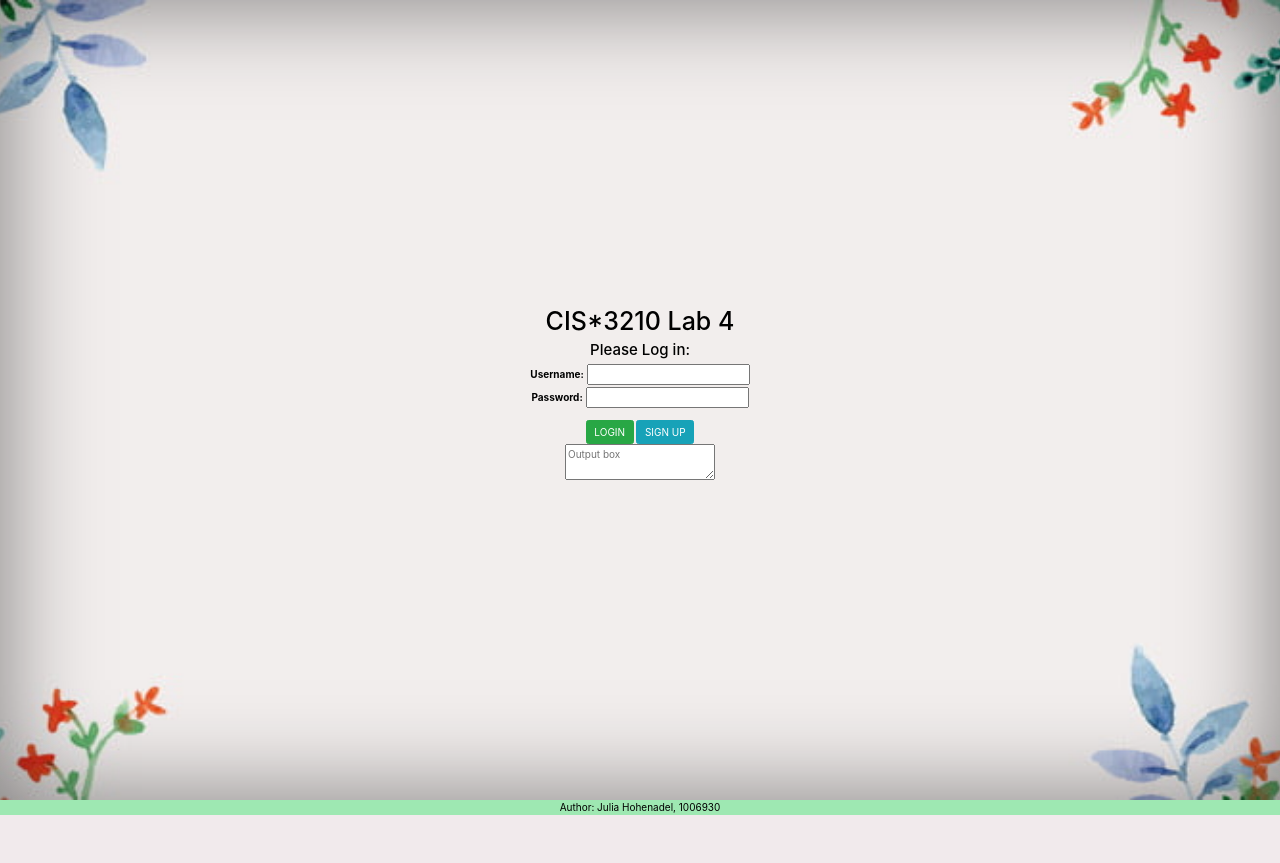
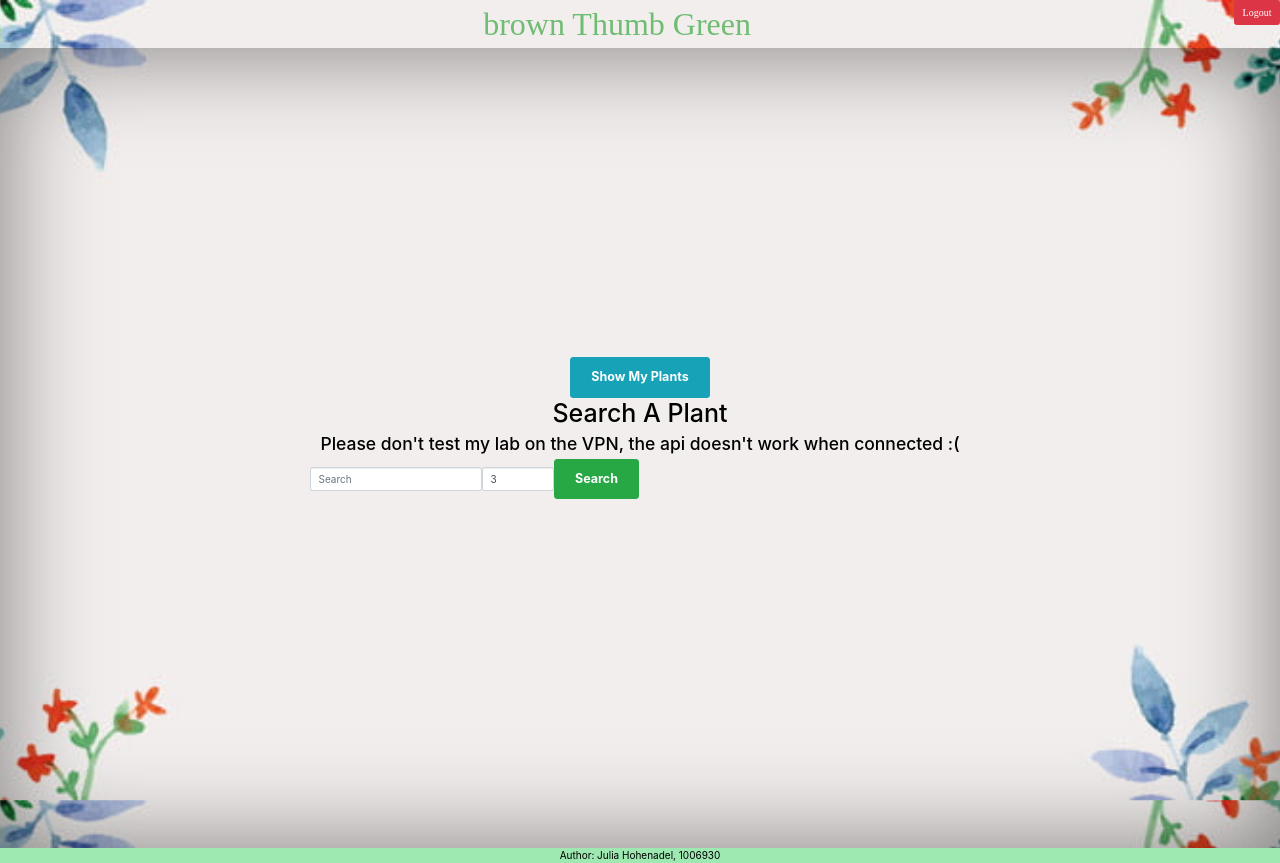
Before and after one commit to Gerudhoh/BrownThumbGreen, a Flask app: page / in a window 1280 px wide. Before the commit the page ends 815 px from the top, so only its background shows below. Run offline with Flask 2, Linux system fonts and the light colour scheme; data that the repository does not hold is empty; some libraries are stand-ins or nearby versions; some web fonts are replaced.

Commit message:
Done lab 9

```diff
--- a/app.py
+++ b/app.py
@@ -2,9 +2,13 @@
 
 from flask import Flask, render_template, request, jsonify, session, redirect, url_for
 import json
-import pymysql
-pymysql.install_as_MySQLdb()
+import sys
+import traceback
+import MySQLdb
 import MySQLdb.cursors
+import requests
+
+token = "mkuPQP5rVg7AKp5bgwdJ0qn-nsoQgXY4r8HRLksHw-4"
 
 app = Flask(__name__, static_url_path='')
 app.config.update(
@@ -15,6 +19,9 @@ app.config.update(
 
 @app.route('/')
 def index(name=None):
+    session['username'] = "username"
+    session['logged_in'] = True
+    session['userID'] = 1
     if 'username' in session:
         return render_template('index.html', name=name)
     return render_template('index.html', name=name)
@@ -28,17 +35,27 @@ def getDB():
     return db
 
 # Create Table
-@app.route("/initTable", methods=["GET"])
+@app.route("/initTables", methods=["GET"])
 def initTable(name=None):
     db = getDB()
 
     cursor = db.cursor()
 
-    myQuery = "CREATE TABLE IF NOT EXISTS USERS ("
-    myQuery += "username VARCHAR(60) NOT NULL,"
-    myQuery += "password VARCHAR(60) NOT NULL)"
+    userTable = "CREATE TABLE IF NOT EXISTS USERS ("
+    userTable += "user_id INT AUTO_INCREMENT PRIMARY KEY,"
+    userTable += "username VARCHAR(60) NOT NULL,"
+    userTable += "password VARCHAR(60) NOT NULL)"
 
-    cursor.execute(myQuery)
+    cursor.execute(userTable)
+
+    plantTable = "CREATE TABLE IF NOT EXISTS PLANTS ("
+    plantTable += "plant_id INT NOT NULL,"
+    plantTable += "user_id INT NOT NULL,"
+    plantTable += "FOREIGN KEY(user_id) REFERENCES USERS(user_id) ON DELETE CASCADE)"
+
+    cursor.execute(plantTable)
+
+
     db.commit()
     db.close()
 
@@ -66,8 +83,8 @@ def getUser():
             return jsonify({'user': username + " not found", 'password': "IDK"})
 
         return jsonify({'user': username, 'password': password})
-    except:
-        return jsonify({'result':'error ' + sys.exc_info()[0] + " occured"})
+    except Exception as ex:
+        return jsonify({'result':'error ' + str(ex) + " occured"})
 
 # Update user
 @app.route("/users", methods=["PUT"])
@@ -101,8 +118,8 @@ def updateUser():
         db.close()
         return jsonify({'user': username, 'new_password': password})
 
-    except:
-        return jsonify({'result':'error ' + sys.exc_info()[0] + " occured"})
+    except Exception as ex:
+        return jsonify({'result':'error ' + str(ex) + " occured"})
 
 # Delete user
 @app.route("/users", methods=["DELETE"])
@@ -128,8 +145,8 @@ def deleteUser():
         db.commit()
         db.close()
         return jsonify({'result':'user ' + username + ' was successfully deleted'})
-    except:
-        return jsonify({'result':'error ' + sys.exc_info()[0] + " occured"})
+    except Exception as ex:
+        return jsonify({'result':'error ' + str(ex) + " occured"})
 
 # Create User
 @app.route("/users", methods=["POST"])
@@ -151,15 +168,60 @@ def createUser():
             db.close()
             return jsonify({'result':'user ' + username + ' already in the database'})
 
-        myQuery = "insert into USERS values (\" %s \"," + "\" %s \")"
+        myQuery = "insert into USERS values (null, \" %s \"," + "\" %s \")"
         cursor.execute(myQuery, (username, password))
 
         db.commit()
         db.close()
 
         return jsonify({'result':'added user ' + username + ' to database'})
-    except:
-        return jsonify({'result':'error ' + sys.exc_info()[0] + " occured"})
+    except Exception as ex:
+        return jsonify({'result':'error ' + str(ex) + " occured"})
+
+#Search Plant
+@app.route("/plantSearch", methods=["POST"])
+def plantSearch():
+    queryPlant = request.form['queryPlant']
+    quantity = request.form['quantity']
+    data  = requests.get('https://trefle.io/api/v1/plants/search?token=' + token + '&q=' + queryPlant + '&limit=' + quantity)
+    return json.dumps(data.json())
+
+#Save a Plant
+@app.route("/savePlant", methods=["POST"])
+def savePlant():
+    plantId = request.form['plantID']
+    userId = str(session['userID'])
+
+    db = getDB()
+    cursor = db.cursor()
+    myQuery = "insert into PLANTS values (" + plantId + "," + userId + ")"
+    cursor.execute(myQuery)
+    db.commit()
+    db.close()
+    return jsonify({'result':'added plant ' + plantId + ' to database'})
+
+#Load all plants
+@app.route("/loadPlants", methods=["POST"])
+def loadPlants():
+    userId = str(session['userID'])
+
+    db = getDB()
+    cursor = db.cursor()
+    cursor.execute("SELECT * FROM PLANTS where user_id = %s ;", (userId))
+    plants = cursor.fetchall()
+
+    plantJsons = []
+    for plant in plants:
+        id = plant[0]
+        plant  = requests.get('https://trefle.io/api/v1/plants/'+ str(id) + '?token=' + token)
+        plantJsons.append(plant.json())
+
+    cursor.close()
+    return json.dumps(plantJsons)
+
+
+def plantInfo():
+    data  = requests.get('https://trefle.io//api/v1/plants/' + id)
 
 # Login
 @app.route("/login", methods=["POST"])
@@ -167,6 +229,9 @@ def login():
     print("LOGGING IN")
     username = request.form['username']
     password = request.form['password']
+    # session['username'] = username
+    # session['logged_in'] = True
+    # return render_template('index.html')
 
     try:
         db = getDB()
@@ -178,13 +243,15 @@ def login():
         userExists = cursor.fetchone()
 
         if userExists is not None:
+            userID = userExists[0]
             db.close()
             session['username'] = username
             session['logged_in'] = True
+            session['userID'] = userID
             print(session)
             return render_template('index.html')
 
-        cursor.execute("SELECT * FROM USERS where username = \" %s \";", (username))
+        cursor.execute("SELECT * FROM USERS where username = \" %s \";", (username,))
 
         userExistsWrongPwd = cursor.fetchone()
         db.close()
@@ -192,9 +259,9 @@ def login():
         if userExistsWrongPwd is not None:
             return jsonify({'result':'user ' + username + ' exists, but the password is wrong.', 'fail': "Wrong password"})
         else:
-            return jsonify({'result':'user ' + username + ' does not exist! Please SIGNUP'})
-    except:
-        return jsonify({'result':'error ' + sys.exc_info()[0] + " occured"})
+            return jsonify({'result':'user ' + username + ' does not exist! Please SIGNUP', 'error': "User Doesn't exist!"})
+    except Exception as ex:
+        return jsonify({'result':'error ' + str(ex) + " occured", 'error': "error occurred"})
 
 @app.route('/logout', methods=["POST"])
 def logout():
--- a/static/css/cover.css
+++ b/static/css/cover.css
@@ -62,7 +62,7 @@ body {
 
 /* Padding for spacing */
 .inner {
-  padding: 30px;
+  padding: 15px;
 }
 
 
--- a/static/css/custom.css
+++ b/static/css/custom.css
@@ -1,3 +1,23 @@
 body {
     background-color: #fecfff;
 }
+
+@font-face {
+    font-family: 'Plantletters'; /*a name to be used later*/
+    src: url('Plantsletters.ttf');
+}
+
+
+.websiteTitle {
+    font-size: xx-large;
+    color: #6fbd72;
+    font-family: 'Plantletters';
+}
+
+.imageCol {
+    white-space: nowrap;
+    display: block;
+    margin-left: auto;
+    margin-right: auto;
+    margin: 0 auto;
+  }
--- a/static/js/init.js
+++ b/static/js/init.js
@@ -5,12 +5,9 @@ $(document).ready(function () {
 
         $.ajax({
           type: 'get',         //Request type
-          url: '/initTable',   //The server endpoint we are connecting to
+          url: '/initTables',   //The server endpoint we are connecting to
           success: function (result) {
-            console.log("INIT:");
             console.log(result);
-            console.log("~~~~~~~~~~~~~");
-            $("#output").html(output.result);
           },
           fail: function(error) {
             console.log(error);
@@ -18,6 +15,8 @@ $(document).ready(function () {
       });
 
         $('#login').on('submit', function(event) {
+           $('#output').text("").show();
+           $('#help').hide();
             if(event.originalEvent.submitter.id == "SIGNUP") {
               signup();
             } else if (event.originalEvent.submitter.id == "LOGIN") {
@@ -36,8 +35,50 @@ $(document).ready(function () {
               location.reload();
           }});
         });
+
+        $('#myPlants').click(function () {
+          $('#plantsTable').hide();
+          if($('#myPlants').text() === "Show My Plants"){
+            $('#myPlants').text("Loading...");
+            $('#search').hide();
+            getUserPlants();
+          } else {
+            $('#plantsTable').append("");
+            $('#search').show();
+            $('#myPlants').text ("Show My Plants");
+          }
+
+        });
+
+        $('#plantSearch').click(function () {
+          plantsSearch();
+      });
 });
 
+async function getUserPlants() {
+  const rawData = await $.ajax({
+    type: 'POST', //Request type
+    url: '/loadPlants',   //The server endpoint we are connecting to
+    success: function(result){
+      $('#myPlants').text("Search Plants");
+    }});
+    const result = JSON.parse(rawData);
+    populateTableForUser(result);
+}
+
+async function plantsSearch() {
+  const rawData = await $.ajax({
+    data : {
+            queryPlant : $('#plantBar').val(),
+            quantity: $('#quantity').val(),
+          },
+    type: 'POST', //Request type
+    url: '/plantSearch',   //The server endpoint we are connecting to
+    });
+  const result = JSON.parse(rawData);
+  populateTable(result.data);
+  return result;
+}
 
 function login() {
   $.ajax({
@@ -49,13 +90,17 @@ function login() {
        url : '/login',
        success: function(result){
          console.log(result);
-         location.reload();
          if (result.fail != null){
           $('#help').show();
+         } else if (result.error != null){
+          $('#output').text(result.result).show();
+         } else {
+          location.reload();
          }
      },
      fail: function(error) {
        console.log(error);
+       $('#help').show();
      }});
 }
 
@@ -132,3 +177,111 @@ function deleteUser() {
        console.log(error);
      }});
 }
+
+
+function savePlant(plantId){
+  $.ajax({
+    type: 'POST', //Request type
+    data : {
+      plantID: plantId,
+          },
+    url: '/savePlant',   //The server endpoint we are connecting to
+    success: function(result){
+      console.log(result.result);
+  }});
+}
+
+/**
+ *
+ * @param {JSON} plants a json of all the results from the search
+ */
+function populateTable(plants) {
+  $('#plantsTable').show();
+  $('#plantsTable').html('<tr style="text-align: center;" class="d-flex"><th width="25%">Picture</th><th>Common Name</th><th>Scientific Name</th> </tr>');
+  for(let i = 0, f; f = plants[i]; i++) {
+    let row = "";
+    let plant = plants[i];
+    row += '<tr class="d-flex">';
+    // image
+    row += '<td class="imageCol">';
+    if(plant.image_url != null) {
+      row += '<img src=' + plant.image_url + ' style="display:block;vertical-align: bottom;" width="20%" height="20%"">';
+    } else {
+      row += "Unavailable"
+    }
+    row += '</td>';
+    // common name
+    row += '<td>';
+    row += plant.common_name;
+    row += '</td>';
+    // scientific name
+    row += '<td>';
+    row += plant.scientific_name;
+    row += '</td>';
+    // Save button
+    row += '<td>';
+    row += '<button type="button" class="btn btn-success btn-circle btn-sm" onclick=savePlant('+ plant.id +')>Save</button>';
+    row += '</td>';
+
+    row += '</tr>';
+    $('#plantsTable').append(row);
+  }
+}
+
+  /**
+ *
+ * @param {JSON} plants a json of all the user's plants
+ */
+function populateTableForUser(plants) {
+  $('#plantsTable').show();
+  $('#plantsTable').html('<tr style="text-align: center;"><th width="25%">Pic</th><th>Common Name</th><th>Scientific Name</th><th>Light</th><th>Edible</th><th>Toxicity</th><th>Avg. Height</th><th>Growth Rate</th></tr>');
+  for(let i = 0, f; f = plants[i]; i++) {
+    let row = "";
+    console.log(plants[i].data);
+    let plant = plants[i].data;
+    row += '<tr>';
+    // image
+    row += '<td class="imageCol">';
+    if(plant.image_url != null) {
+      row += '<img src=' + plant.image_url + ' style="display:block;vertical-align: bottom;" width="20%" height="20%"">';
+    } else {
+      row += "Unavailable"
+    }
+    row += '</td>';
+    // common name
+    row += '<td>';
+    row += plant.common_name;
+    row += '</td>';
+    // scientific name
+    row += '<td>';
+    row += plant.scientific_name;
+    row += '</td>';
+    if(plant.main_species.growth != null){
+      // light
+      row += '<td>';
+      row += plant.main_species.growth.light;
+      row += '</td>';
+    }
+    // Edible?
+    row += '<td>';
+    row += plant.main_species.edible;
+    row += '</td>';
+    if(plant.main_species.specifications != null){
+      // toxicity?
+      row += '<td>';
+      row += plant.main_species.specifications.toxicity;
+      row += '</td>';
+      // avg height
+      row += '<td>';
+      row += plant.main_species.specifications.average_height.cm + " cm";
+      row += '</td>';
+      // growth rate
+      row += '<td>';
+      row += plant.main_species.specifications.growth_rate;
+      row += '</td>';
+    }
+
+    row += '</tr>';
+    $('#plantsTable').append(row);
+  }
+}
--- a/templates/index.html
+++ b/templates/index.html
@@ -9,7 +9,7 @@
 		<meta name="author" content="">
 		<link rel="stylesheet" href="https://maxcdn.bootstrapcdn.com/bootstrap/3.4.1/css/bootstrap.min.css">
 		<link rel="shortcut icon" href="#">
-		<title>CIS*3210 Lab 4</title>
+		<title>CIS*3210 Lab 9</title>
 
 		<!-- Bootstrap core CSS -->
 		<link href="/css/bootstrap.min.css" rel="stylesheet">
@@ -17,6 +17,14 @@
 		<!-- Custom styles for this template -->
 		<link href="/css/cover.css" rel="stylesheet">
 		<link href="/css/custom.css" rel="stylesheet">
+		{% if not session.logged_in %}
+			<h1 class="cover-heading">CIS*3210 Lab 9</h1>
+		{% else %}
+			<div class="websiteTitle">
+				brown Thumb Green
+				<button type="button" class="btn btn-danger pull-right" id="logout">Logout</button>
+			</div>
+		{% endif %}
 	</head>
 
 	<body>
@@ -26,7 +34,6 @@
 				<div class="cover-container">
 
 					<div class="inner cover">
-						<h1 class="cover-heading">CIS*3210 Lab 4</h1>
 						{% if not session.logged_in %}
 						<div id="loginDiv">
 							<form ref='login' id='login'>
@@ -45,12 +52,27 @@
 								<input type="submit" class = "btn btn-info" value="SIGN UP" id="SIGNUP">
 							</form>
 							<br>
-							<textarea id="output" class="text-input" readonly placeholder="Output box"></textarea>
+							<textarea id="output" class="text-input" readonly placeholder="Output box" width="250" height="250"></textarea>
 						</div>
 						{% else %}
-							<h2 class="cover-heading">Welcome, {{ session.username }}!</h2>
-							<button type="button" class="btn btn-danger" id="logout">Logout</button>
-						{% endif %}
+							<!-- Search form -->
+							<button class="btn btn-info btn-lg" id="myPlants">Show My Plants</button>
+							<br>
+							<div align = "center" id="search">
+								<h1 for="plantBar">Search A Plant</h1>
+								<h3>Please don't test my lab on the VPN, the api doesn't work when connected :( </h3>
+							<div class="form-inline md-form mr-auto mb-4" text-align = "center">
+								<input class="form-control input-lg" type="text" id= "plantBar" placeholder="Search" aria-label="Search">
+								<input class="form-control input-sm" type="number" id="quantity" name="quantity" value="3" min="1" max="50">
+								<button class="btn btn-success btn-lg" id="plantSearch">Search</button>
+							</div>
+							</div>
+							<br>
+						 	<div id = "plantsTableDiv">
+							<table id = "plantsTable" class="table table-striped table-bordered">
+							</table>
+							</div>
+				     	{% endif %}
 						  </div>
 
 					</div>
```
Also changed, not shown: README.txt.
